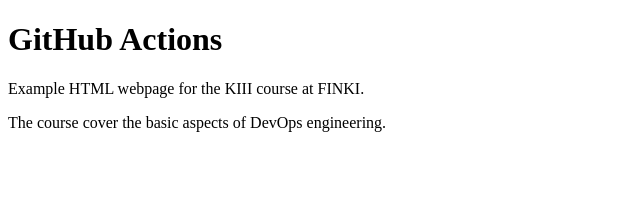
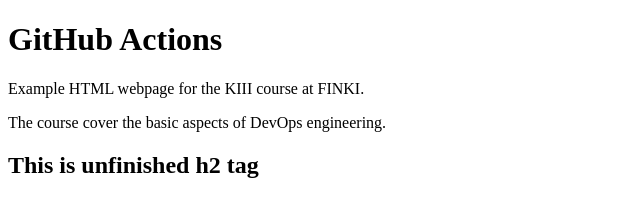
Before and after one commit to stefanandonov/kiii-github-actions, a plain HTML site: page index.html in a window 1280 px wide. Shown: the whole page, without its empty margins (0-640 px from the left). Drawn offline with Linux system fonts and the light colour scheme.

Commit message:
Make a mistake on purpose

```diff
--- a/index.html
+++ b/index.html
@@ -4,5 +4,6 @@
     <h1>GitHub Actions</h1>
     <p>Example HTML webpage for the KIII course at FINKI.</p>
     <p>The course cover the basic aspects of DevOps engineering.</p>
+    <h2> This is unfinished h2 tag
   </body>
 </html>
```
